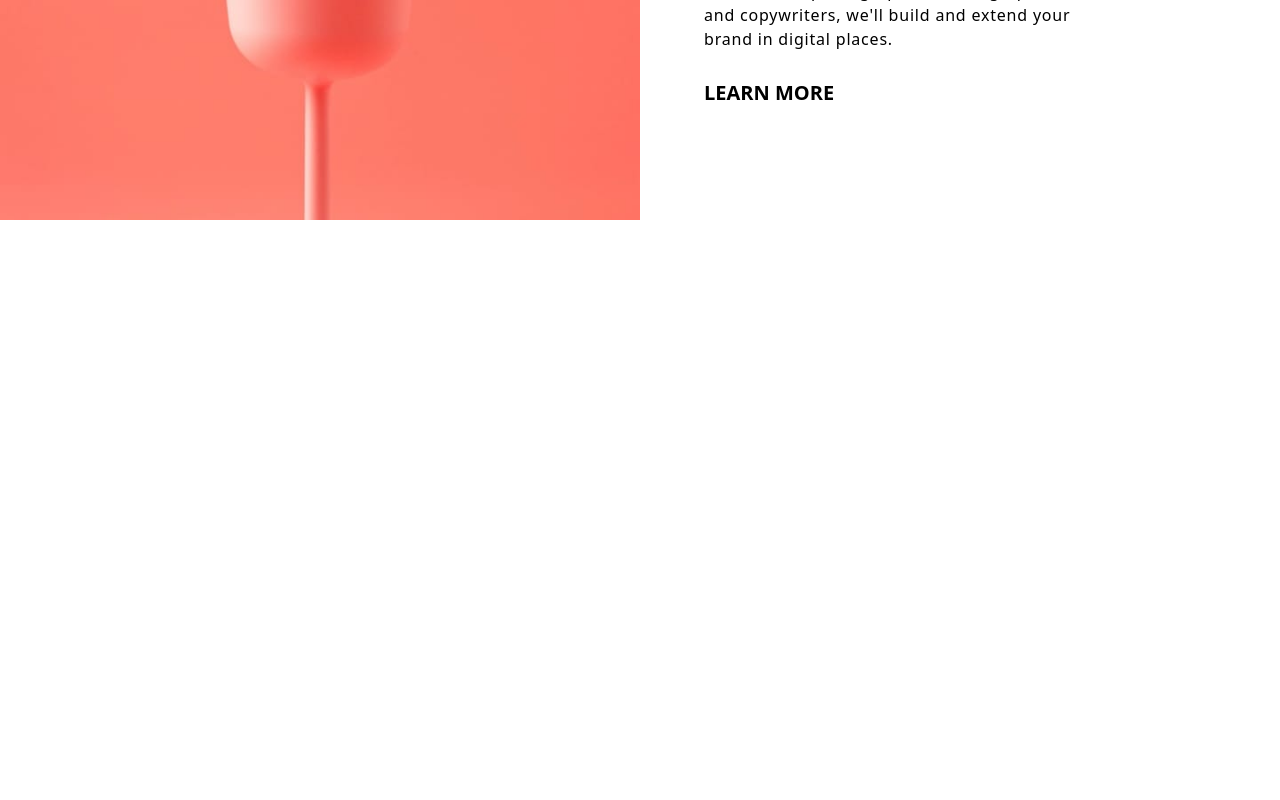
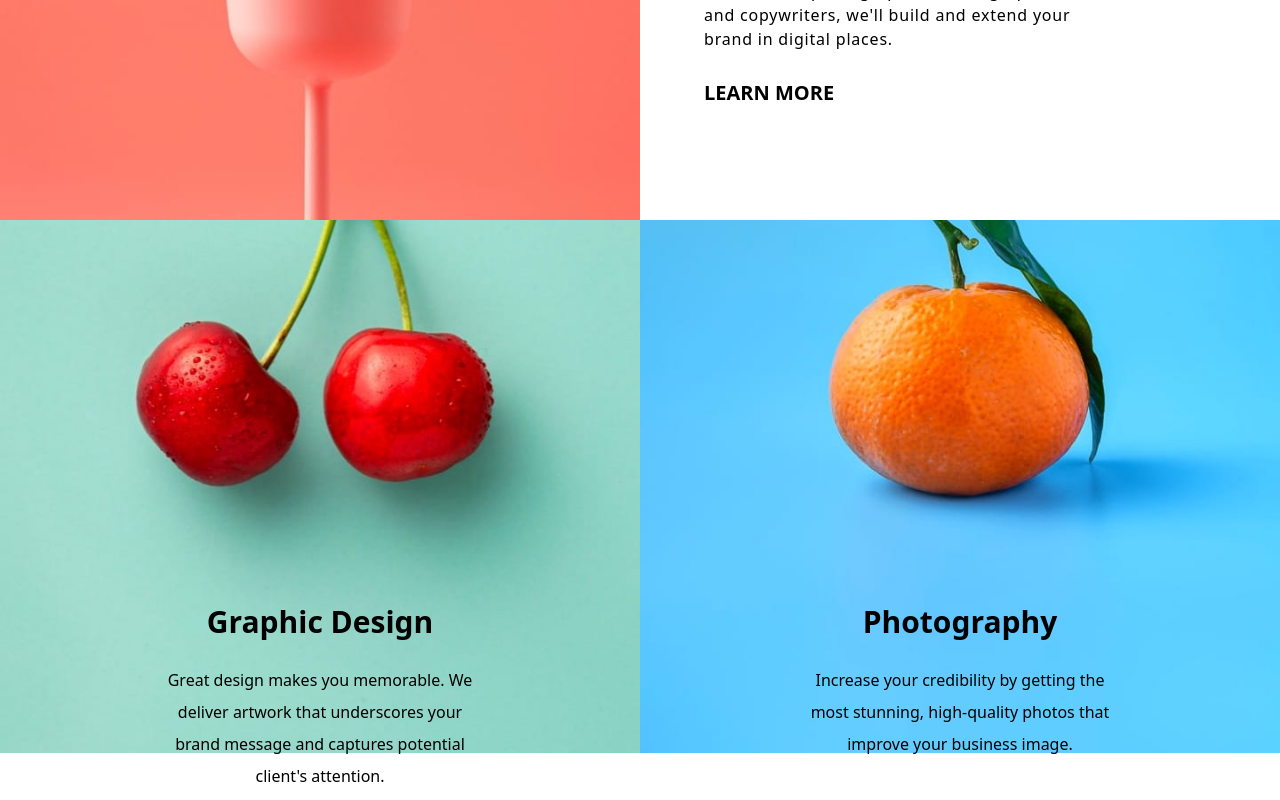
Before and after one commit to ForJessicaSake/Sunny-Side-Agencies, a React (Create React App) app: page / in a window 1280 px wide. Shown: the part 849-1649 px from the top of the page. Before the commit the page ends 1069 px from the top, so only its background shows below. Built offline with nearby package versions, Linux system fonts and the light colour scheme.

Commit message:
feat:completed the user interface for fruit section

```diff
--- a/src/components/home.tsx
+++ b/src/components/home.tsx
@@ -1,9 +1,11 @@
+import Fruit from "../elements/Fruit";
 import Hero from "../elements/Hero";
 
 const Home: React.FC = () => {
   return (
-    <section>
+    <section className="">
       <Hero />
+      <Fruit/>
     </section>
   );
 };
--- /dev/null
+++ b/src/custom/Card.tsx
@@ -0,0 +1,21 @@
+type Props = {
+image:any;
+heading:string
+text:string;
+}
+
+const Card = ({image, heading, text}:Props)=>{
+    return(
+        <section className="relative lg:w-6/12 w-12/12 flex justify-start flex-col items-center text-center">
+          <figure>
+          <img src={image} alt="fruit"/>
+        </figure>
+        <figcaption className="absolute top-44 lg:top-96 z-50 flex lg:text-center flex-col lg:w-6/12 w-10/12">
+          <h1 className="lg:text-3xl text-2xl font-bold lg:pb-6 pb-2">{heading}</h1>
+          <p className="leading-6 lg:leading-8 lg:text-base text-sm pb-2">{text}</p>
+        </figcaption>
+        </section>
+    )
+}
+
+export default Card
--- /dev/null
+++ b/src/elements/Fruit.tsx
@@ -0,0 +1,13 @@
+import orangeImage from "../assets/desktop/citrus.jpg";
+import cherryImage from "../assets/desktop/cherry.jpg";
+import Card from "../custom/Card";
+const Fruit = () => {
+  return (
+    <section className=" flex lg:flex-row flex-col">
+        <Card image={cherryImage} heading="Graphic Design" text="Great design makes you memorable. We deliver artwork that underscores your brand message and captures potential client's attention." />
+        <Card image={orangeImage} heading="Photography" text="Increase your credibility by getting the most stunning, high-quality photos that improve your business image."/>
+      </section>
+  );
+};
+
+export default Fruit;
--- a/src/elements/Hero.tsx
+++ b/src/elements/Hero.tsx
@@ -10,7 +10,7 @@ const Hero = () => {
         </figure>
         <figcaption className=" w-6/12 flex flex-col lg:pl-16 lg:justify-start lg:items-start justify-center items-center">
           <h1 className="pt-14 text-4xl lg:w-80 leading-snug w-80 font-bold pb-7">Transform your brand</h1>
-          <p className="pb-7 text-lg lg:text-base lg:font-normal w-96 leading-8 tracking-wider font-semibold">
+          <p className="pb-7 text-lg lg:text-base lg:font-normal w-80 lg:w-96 leading-8 tracking-wider font-semibold">
             We are a full service creative agency secializing in helping brands
             grow fast. Engage your clients through compelling visuals that do
             most of the marketing for you.
@@ -24,7 +24,7 @@ const Hero = () => {
         </figure>
         <figcaption className=" w-6/12 flex flex-col lg:pl-16 lg:justify-start lg:items-start justify-center items-center">
           <h1 className="pt-14 text-4xl lg:w-96 w-80 leading-snug font-bold pb-7">Stand out to the right audience</h1>
-          <p className="pb-7 text-lg lg:text-base lg:font-normal w-96 leading-8 tracking-wider font-semibold">
+          <p className="pb-7 text-lg lg:text-base lg:font-normal lg:w-96 w-80 leading-8 tracking-wider font-semibold">
             Using a collaborative formula of designers, researchers,
             photographers, videographers, and copywriters, we'll build and
             extend your brand in digital places.
--- a/tailwind.config.js
+++ b/tailwind.config.js
@@ -11,6 +11,12 @@ module.exports = {
         Peach:"#fd7564",
         Green:"#7dc8b8",
       },
+      height:{
+        fruit:"30rem",
+      },
+      width:{
+        fruit:"27rem",
+      },
     },
   },
   plugins: [],
```
